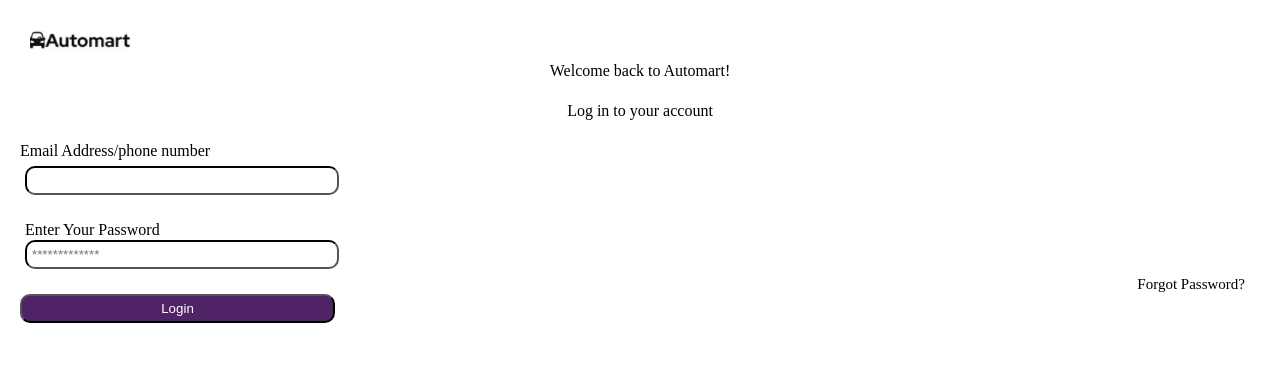
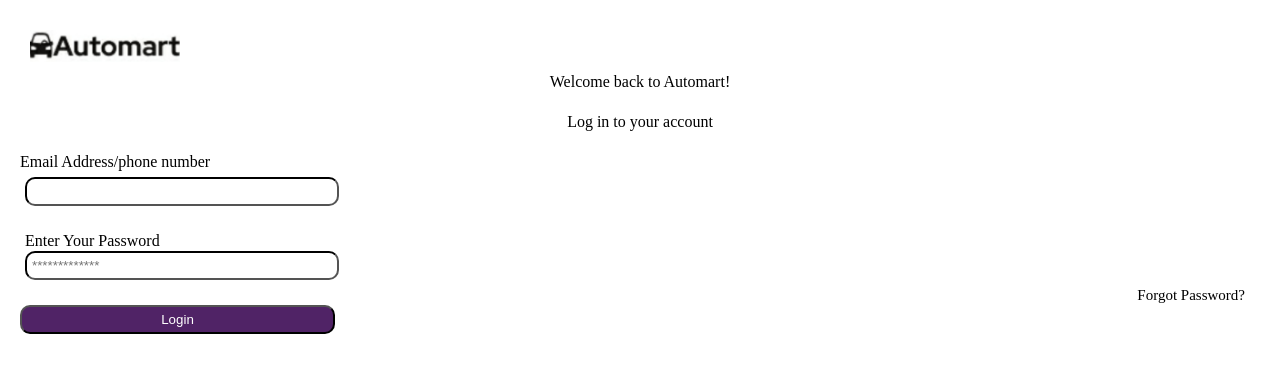
Before and after one commit to Leoxaviii/AutoMart, a plain HTML site: page index.html in a window 1280 px wide. Drawn offline with Linux system fonts and the light colour scheme.

Commit message:
Update index.html

```diff
--- a/index.html
+++ b/index.html
@@ -12,7 +12,7 @@
     <body>
         <script src="/script.js"></script>
         <div class="automart">
-            <img src="Automart.jpg" width="100px" alt="image of AutoMart and a car">
+            <img src="Automart.jpg" width="150px" alt="image of AutoMart and a car">
         </div>
         <p class="welcome">Welcome back to Automart!</p>
         <p class="item"><br>Log in to your account</p>
```
